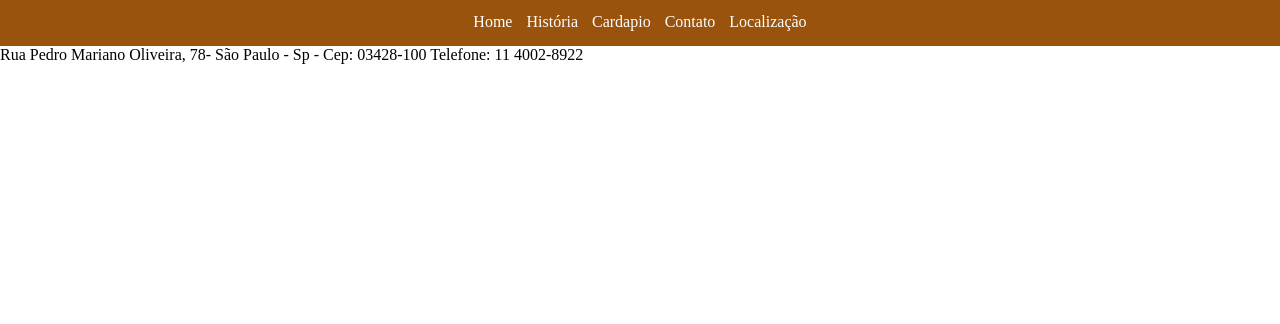
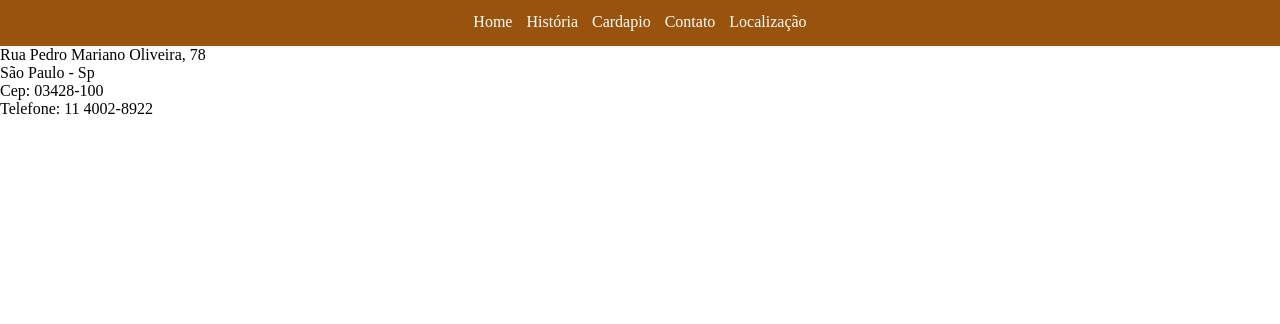
Before and after one commit to kelwin2507/EstudoHTML, a plain HTML site: page 2-06042022/cafeteria/layout.html in a window 1280 px wide. Shown: the part 302-626 px from the top of the page. Drawn offline with Linux system fonts and the light colour scheme.

Commit message:
Adicionado os ids endereco e redes. Aplicado br ao endereço

```diff
--- a/2-06042022/cafeteria/layout.html
+++ b/2-06042022/cafeteria/layout.html
@@ -23,13 +23,13 @@
     </nav>
     <main></main>
     <footer>
-        <div>
-            Rua Pedro Mariano Oliveira, 78-
-            São Paulo - Sp - Cep: 03428-100
+        <div id="endereco">
+            Rua Pedro Mariano Oliveira, 78 <br>
+            São Paulo - Sp <br> Cep: 03428-100 <br>
             Telefone: 11 4002-8922
         </div>
 
-        <div>
+        <div id="redes">
             <ul>
                 <li><a href="http://www.facebook.com"target="_blank"><img src="img/facebook.png" alt="Acesse nosso facebook"></a></li>
                 <li><a href="http://www.instagram.com"target="_blank"><img src="img/instagram.png" alt="Acesse nosso instagram"></a></li>
```
